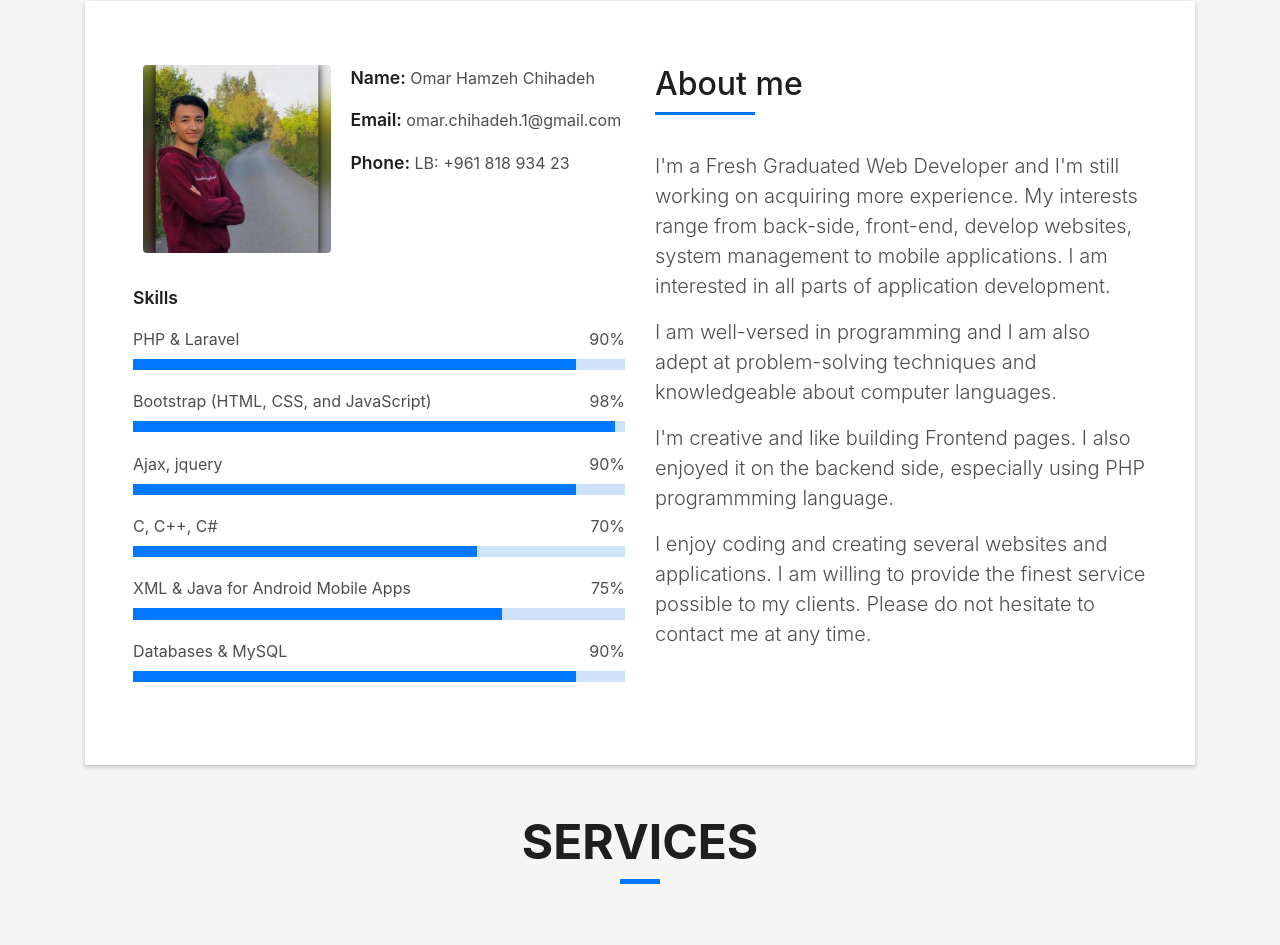
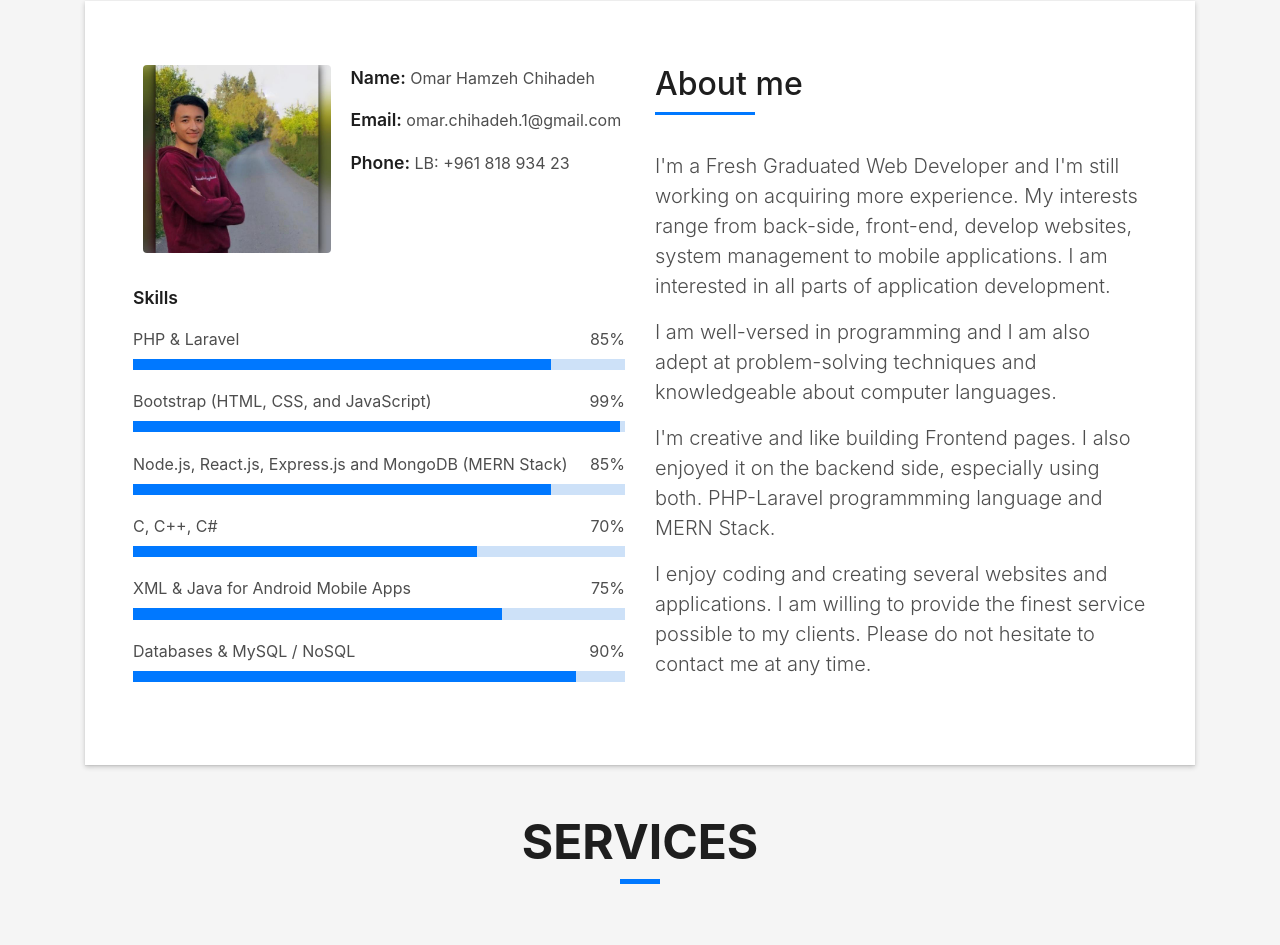
Before and after one commit to omarchihadeh/omarchihadeh.github.io, a plain HTML site: page index.html in a window 1280 px wide. Shown: the part 863-1808 px from the top of the page. Drawn offline with Linux system fonts and the light colour scheme; files whose address does not match are found by name.

Commit message:
add somethings

```diff
--- a/css/style.css
+++ b/css/style.css
@@ -8,6 +8,14 @@
 /*======================================
 //--//-->   STYLES GENERALES
 ======================================*/
+
+.logo-container {
+  position: absolute;
+  top: 0;
+  left: 0;
+  padding: 10px;
+}
+
 
 body {
   background-color: #f5f5f5;
--- a/index.html
+++ b/index.html
@@ -45,6 +45,10 @@
         <span></span>
         <span></span>
       </button>
+      <div class="logo-container">
+        <img src="img/logo.jpg" alt="Image description" width="150" height="60" />
+      </div>
+
       <div class="navbar-collapse collapse justify-content-end" id="navbarDefault">
         <ul class="navbar-nav">
           <li class="nav-item">
@@ -74,7 +78,7 @@
           <!--<p class="display-6 color-d">Hello, world!</p>-->
           <h1 class="intro-title mb-4">I am Omar Chihadeh.</h1>
           <p class="intro-subtitle"><span class="text-slider-items">Web Developer.,Mobile Application
-              Developer.,Frontend Developer.,Backend Developer.</span><strong class="text-slider"></strong></p>
+              Developer.,Frontend Developer.,Backend Developer., Full Stack Developer., MERN Stack Developer.</span><strong class="text-slider"></strong></p>
           <!-- <p class="pt-3"><a class="btn btn-primary btn js-scroll px-4" href="#about" role="button">Learn More</a></p> -->
         </div>
       </div>
@@ -106,19 +110,19 @@
                 </div>
                 <div class="skill-mf">
                   <p class="title-s">Skills</p>
-                  <span>PHP & Laravel</span> <span class="pull-right">90%</span>
+                  <span>PHP & Laravel</span> <span class="pull-right">85%</span>
                   <div class="progress">
-                    <div class="progress-bar" role="progressbar" style="width: 90%;" aria-valuenow="90"
+                    <div class="progress-bar" role="progressbar" style="width: 85%;" aria-valuenow="85"
                       aria-valuemin="0" aria-valuemax="100"></div>
                   </div>
-                  <span>Bootstrap (HTML, CSS, and JavaScript)</span> <span class="pull-right">98%</span>
+                  <span>Bootstrap (HTML, CSS, and JavaScript)</span> <span class="pull-right">99%</span>
                   <div class="progress">
-                    <div class="progress-bar" role="progressbar" style="width: 98%" aria-valuenow="98" aria-valuemin="0"
+                    <div class="progress-bar" role="progressbar" style="width: 99%" aria-valuenow="99" aria-valuemin="0"
                       aria-valuemax="100"></div>
                   </div>
-                  <span>Ajax, jquery</span> <span class="pull-right">90%</span>
+                  <span>Node.js, React.js, Express.js and MongoDB (MERN Stack)</span> <span class="pull-right">85%</span>
                   <div class="progress">
-                    <div class="progress-bar" role="progressbar" style="width: 90%;" aria-valuenow="90"
+                    <div class="progress-bar" role="progressbar" style="width: 85%;" aria-valuenow="85"
                       aria-valuemin="0" aria-valuemax="100"></div>
                   </div>
                   <span>C, C++, C#</span> <span class="pull-right">70%</span>
@@ -131,7 +135,7 @@
                     <div class="progress-bar" role="progressbar" style="width: 75%" aria-valuenow="75" aria-valuemin="0"
                       aria-valuemax="100"></div>
                   </div>
-                  <span>Databases & MySQL</span> <span class="pull-right">90%</span>
+                  <span>Databases & MySQL / NoSQL</span> <span class="pull-right">90%</span>
                   <div class="progress">
                     <div class="progress-bar" role="progressbar" style="width: 90%" aria-valuenow="90" aria-valuemin="0"
                       aria-valuemax="100"></div>
@@ -157,7 +161,7 @@
                   </p>
                   <p class="lead">
                     I'm creative and like building Frontend pages. I also enjoyed it on the backend side, especially
-                    using PHP programmming language.
+                    using both. PHP-Laravel programmming language and MERN Stack.
                   </p>
                   <p class="lead">
                     I enjoy coding and creating several websites and applications. I am willing to provide
```
Also changed, not shown: img/logo.jpg (added).
